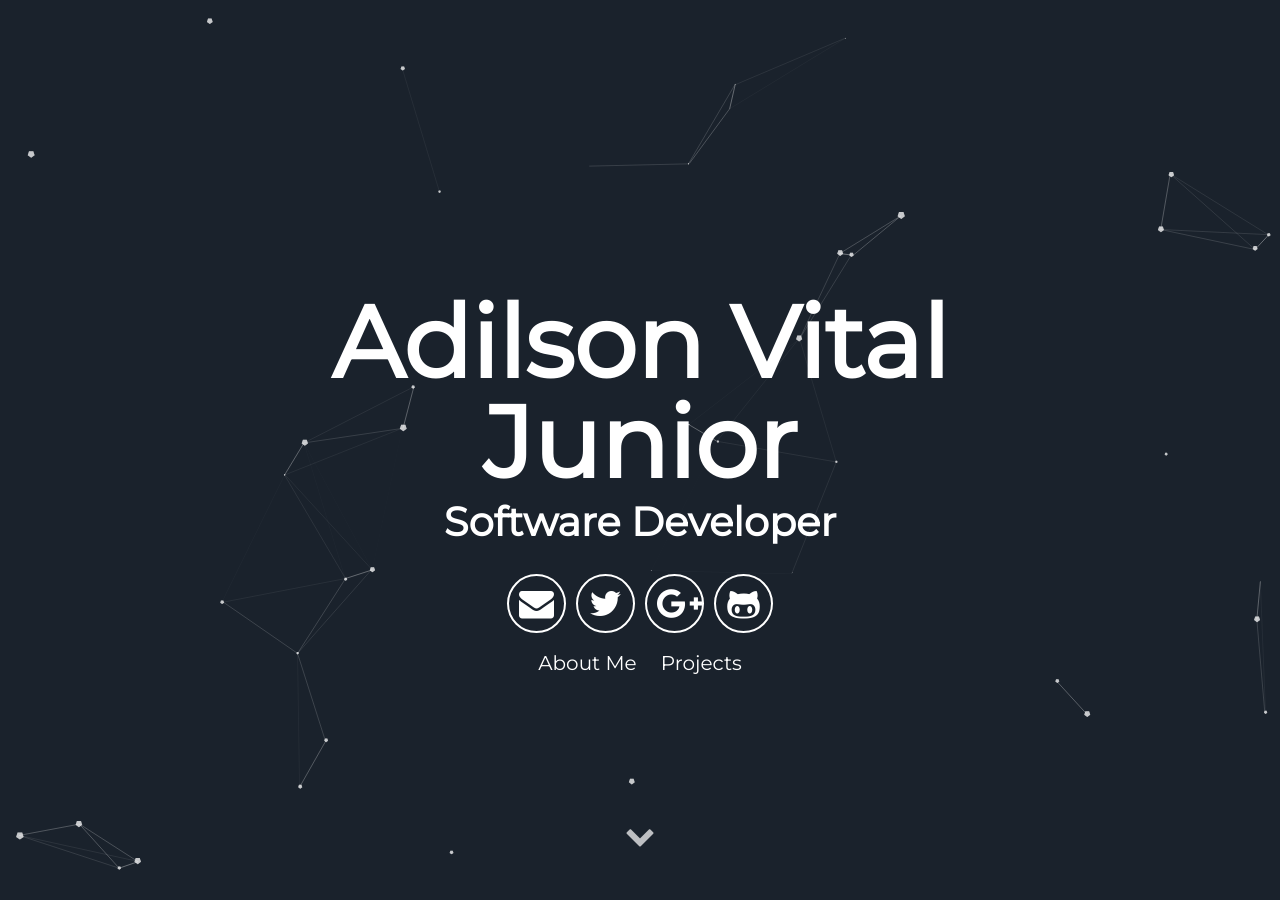
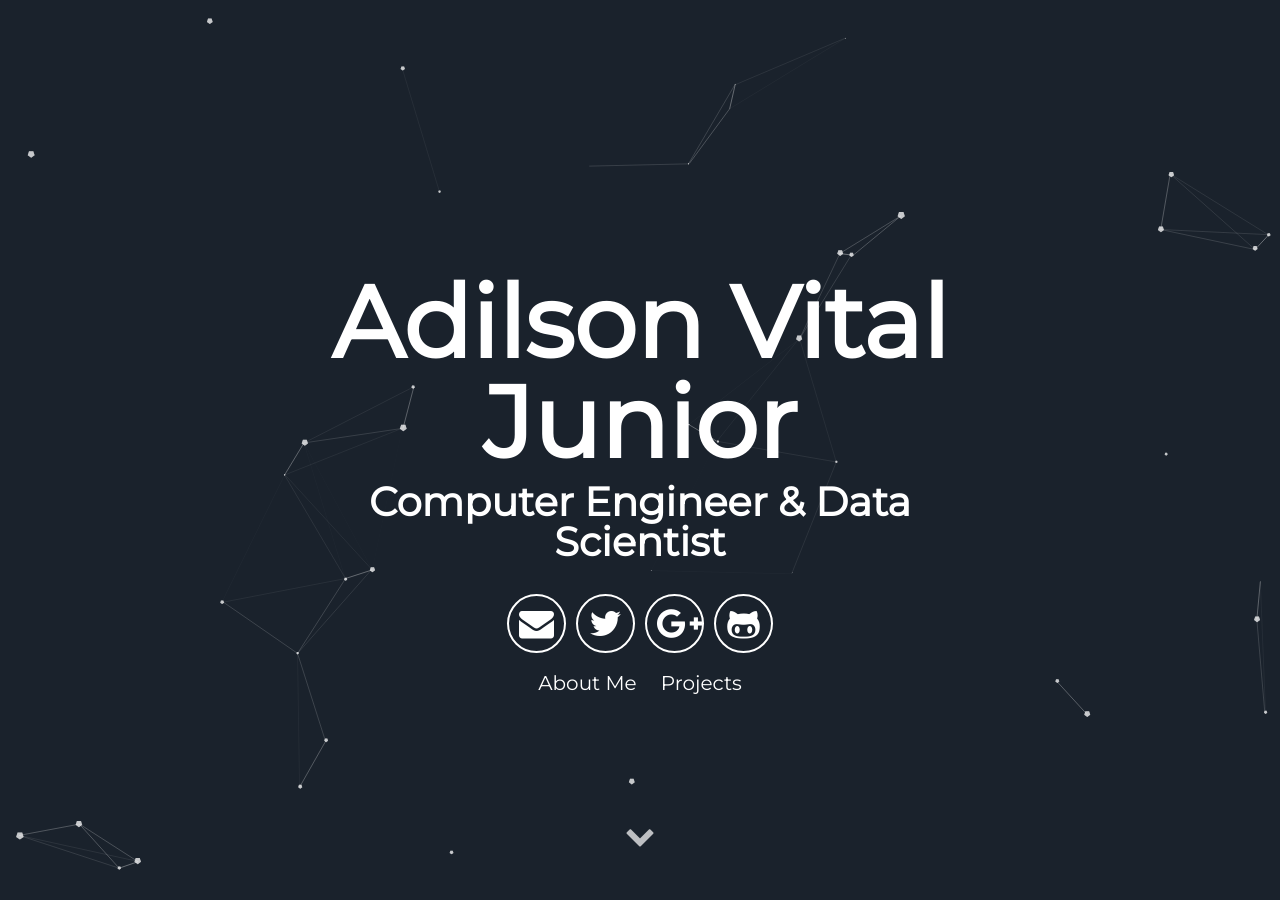
Before and after one commit to adilsonvj/adilsonvj.github.io, a Jekyll site: the page built from index.html, in a window 1280 px wide and 900 px high. Built offline with Jekyll 4.4.1, drawn with Linux system fonts in a browser that asks for light colours.

Commit message:
some changes in the config file

```diff
--- a/_config.yml
+++ b/_config.yml
@@ -7,9 +7,9 @@ description: Blog do Adilsão da massa
 # User settings
 username: Adilson Vital Junior
 user_description: Oi, sou o adilson vital, sou legal blabla
-user_title: Software Developer
-email: anon@anon.com
-twitter_username: lorem_ipsum
+user_title: Computer Engineer & Data Scientist
+email: adilson.vital@usp.br
+facebook_username: lorem_ipsum
 github_username:  lorem_ipsum
 gplus_username:  lorem_ipsum
 
```
